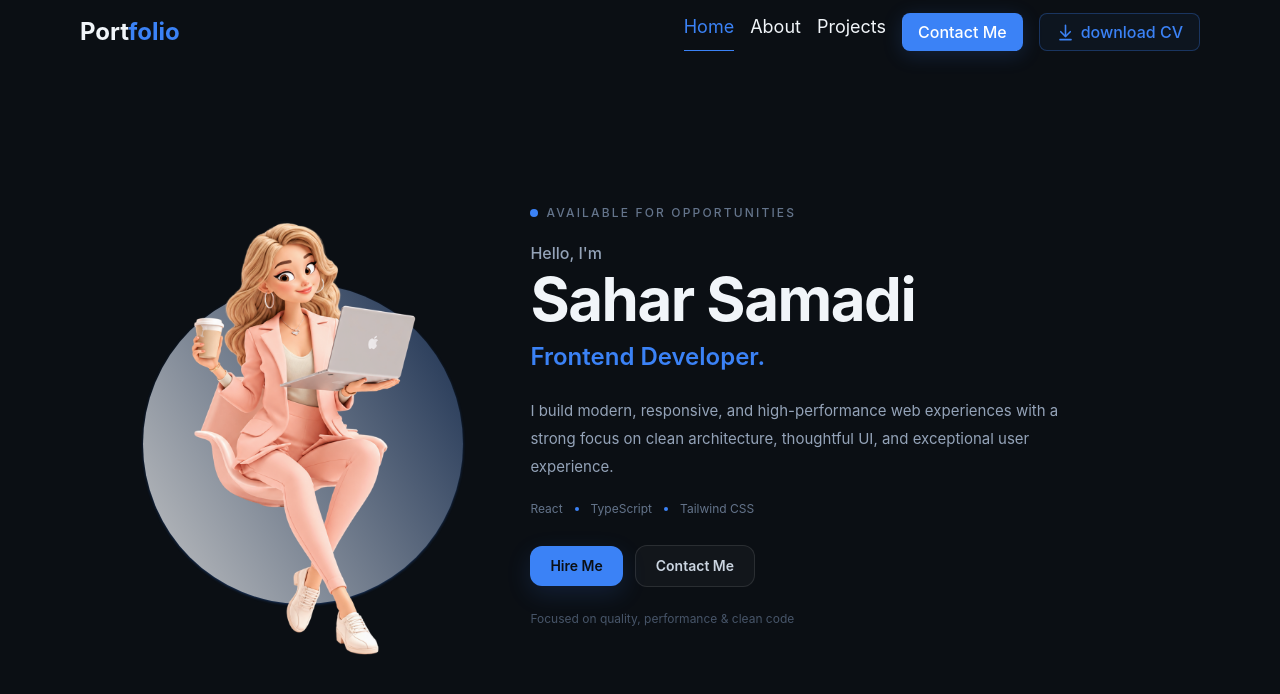
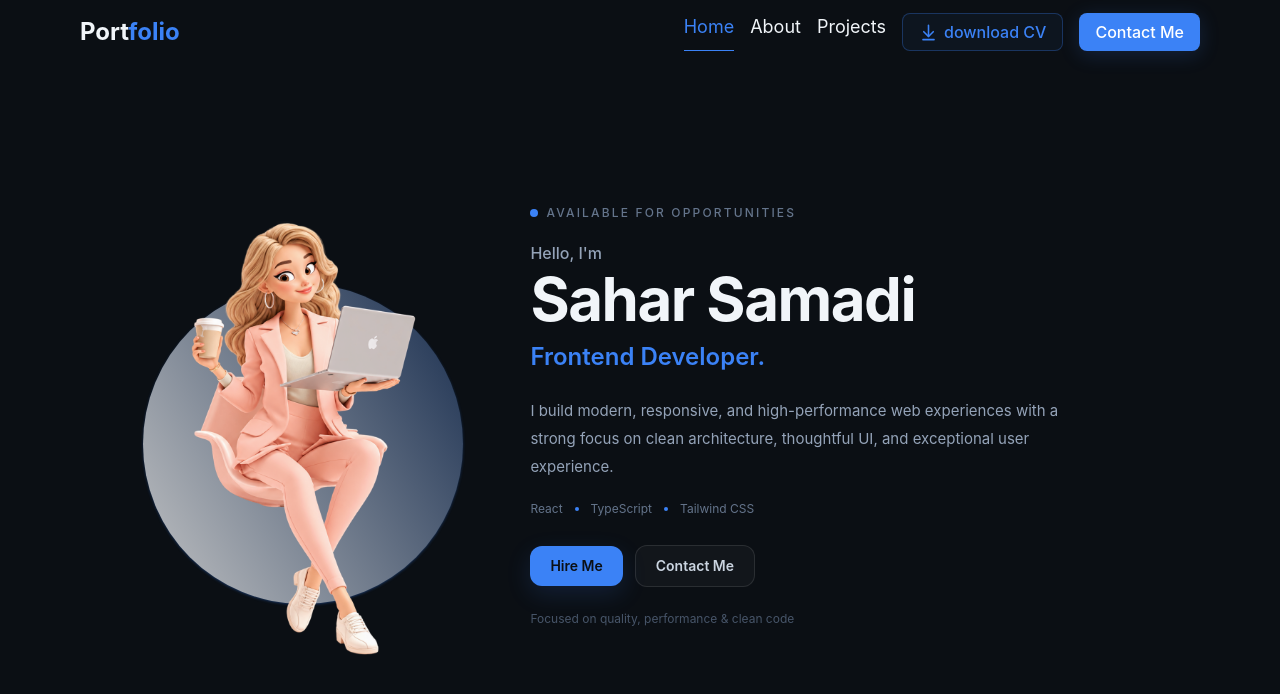
Before and after one commit to sahar9776/sahar-samadi, a React app: page / in a window 1280 px wide. Shown: the top 694 px of the page. Built offline with nearby package versions, Linux system fonts and the light colour scheme; the HTML template or start-up script is replaced by a standard one.

Commit message:
Update DesktopHeader.jsx

```diff
--- a/src/components/DesktopHeader.jsx
+++ b/src/components/DesktopHeader.jsx
@@ -43,19 +43,7 @@ function DesktopHeader() {
           </Link>
         ))}
 
-        {/* Contact Me */}
-        <button
-          onClick={openModal}
-          className="group relative overflow-hidden rounded-lg bg-[#3b82f6] px-4 py-1.5 text-md font-medium text-white shadow-[0_4px_20px_rgba(59,130,246,0.18)] transition-all duration-300 hover:-translate-y-0.5 hover:bg-[#2563eb] hover:shadow-[0_6px_25px_rgba(59,130,246,0.3)] active:translate-y-0"
-        >
-          <span className="relative z-10 capitalize">contact me</span>
-
-          <span
-            className=" absolute inset-0 -translate-x-full bg-white/10 transition-transform duration-500 group-hover:translate-x-0"
-          />
-        </button>
-
-        {/* Download CV */}
+         {/* Download CV */}
         <a
           href="/files/Sahar-Samadi-CV.pdf"
           target="_blank"
@@ -75,6 +63,20 @@ function DesktopHeader() {
 
           <span>download CV</span>
         </a>
+
+        {/* Contact Me */}
+        <button
+          onClick={openModal}
+          className="group relative overflow-hidden rounded-lg bg-[#3b82f6] px-4 py-1.5 text-md font-medium text-white shadow-[0_4px_20px_rgba(59,130,246,0.18)] transition-all duration-300 hover:-translate-y-0.5 hover:bg-[#2563eb] hover:shadow-[0_6px_25px_rgba(59,130,246,0.3)] active:translate-y-0"
+        >
+          <span className="relative z-10 capitalize">contact me</span>
+
+          <span
+            className=" absolute inset-0 -translate-x-full bg-white/10 transition-transform duration-500 group-hover:translate-x-0"
+          />
+        </button>
+
+
       </nav>
     </section>
   );
```
